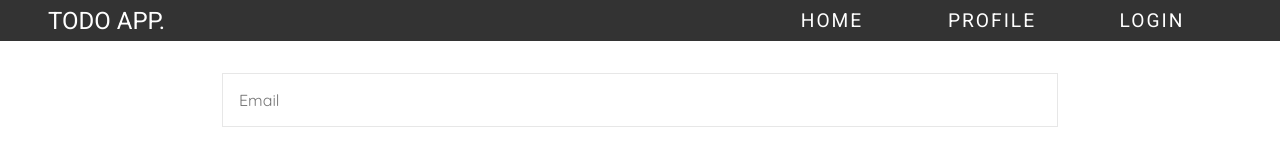
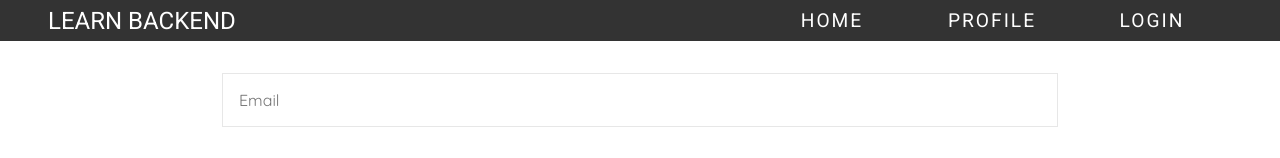
Before and after one commit to NoorFatima-developer/FrontEnd-Todo-Deployment, a React (Vite) app: page /login in a window 1280 px wide. Shown: the top 158 px of the page. Built offline with nearby package versions, Linux system fonts and the light colour scheme; no server answers.

Commit message:
code is added

```diff
--- a/src/App.jsx
+++ b/src/App.jsx
@@ -11,7 +11,7 @@ import { Context, server } from "./main.jsx";
 
 function App() {
 
-  const { setUser, setisAuthenticated, setloading } = useContext(Context);
+  const { setUser, setisAuthenticated, setloading, setToken } = useContext(Context);
 
   useEffect(() => {
     setloading(true);
@@ -20,11 +20,13 @@ function App() {
       withCredentials: true,
     }).then(res=>{
       console.log(res.data);
-      setUser(res.data.user);
+
 
       // and yahan pr jo user ki information hai osko hum save krny klye createcontext kea hai oska b main.jsx mai:
       setUser(res.data.user);
       setisAuthenticated(true);
+
+
       setloading(false);
   })
   .catch((error) =>{
--- a/src/components/Header.jsx
+++ b/src/components/Header.jsx
@@ -40,7 +40,7 @@ function Header() {
   return (
     <nav className='header'>
         <div>
-            <h2>Todo App.</h2>
+            <h2>Learn Backend</h2>
         </div>
         <article>
             <Link to={"/"}>Home</Link>
--- a/src/pages/Profile.jsx
+++ b/src/pages/Profile.jsx
@@ -5,7 +5,7 @@ import Loader from '../components/Loader';
 const Profile = () => {
   const { isAuthenticated, loading, user } = useContext(Context);
       //not getting user data...
-      // console.log(user);
+      console.log(user);
    return(
      loading ? <Loader/> :(
     <div>
```
